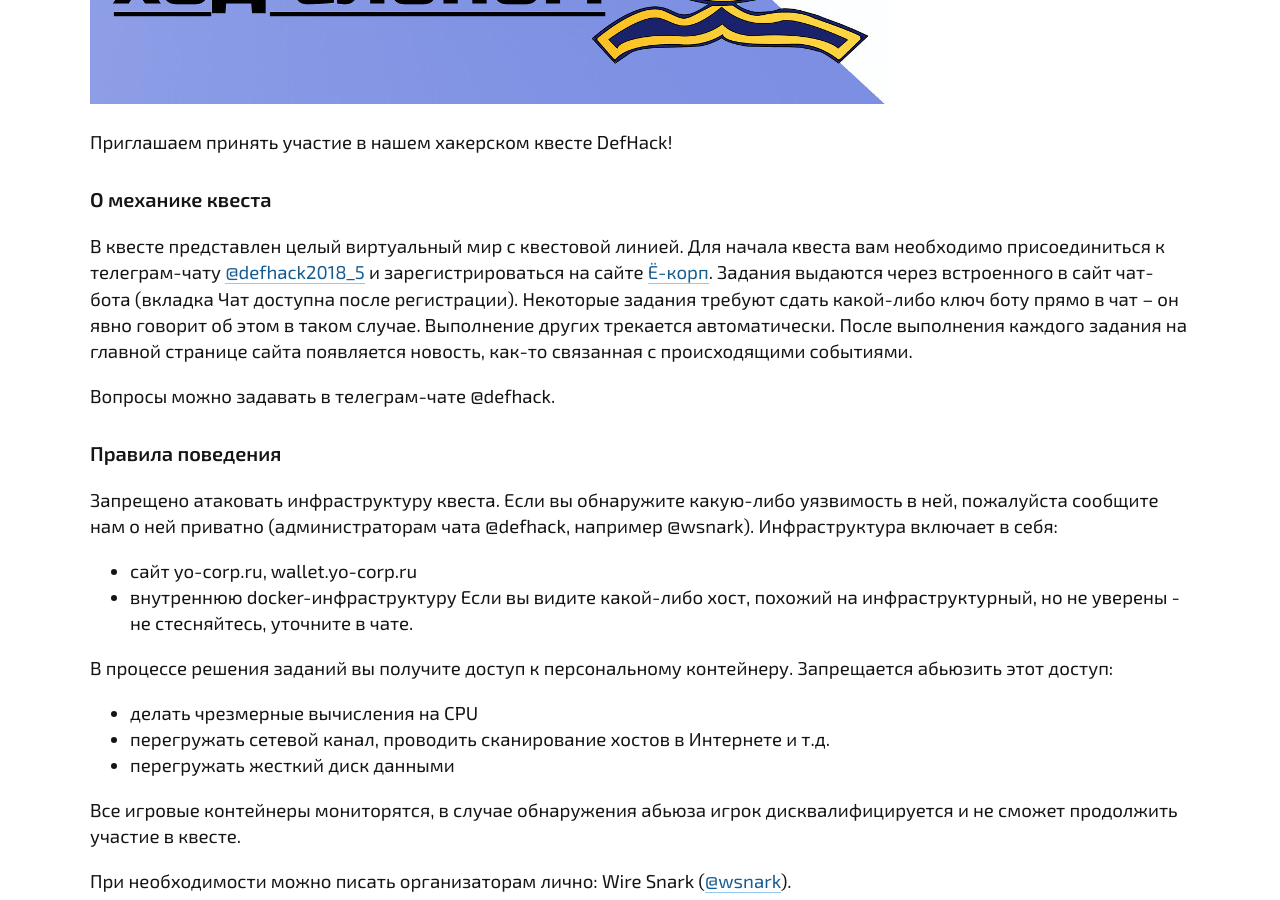
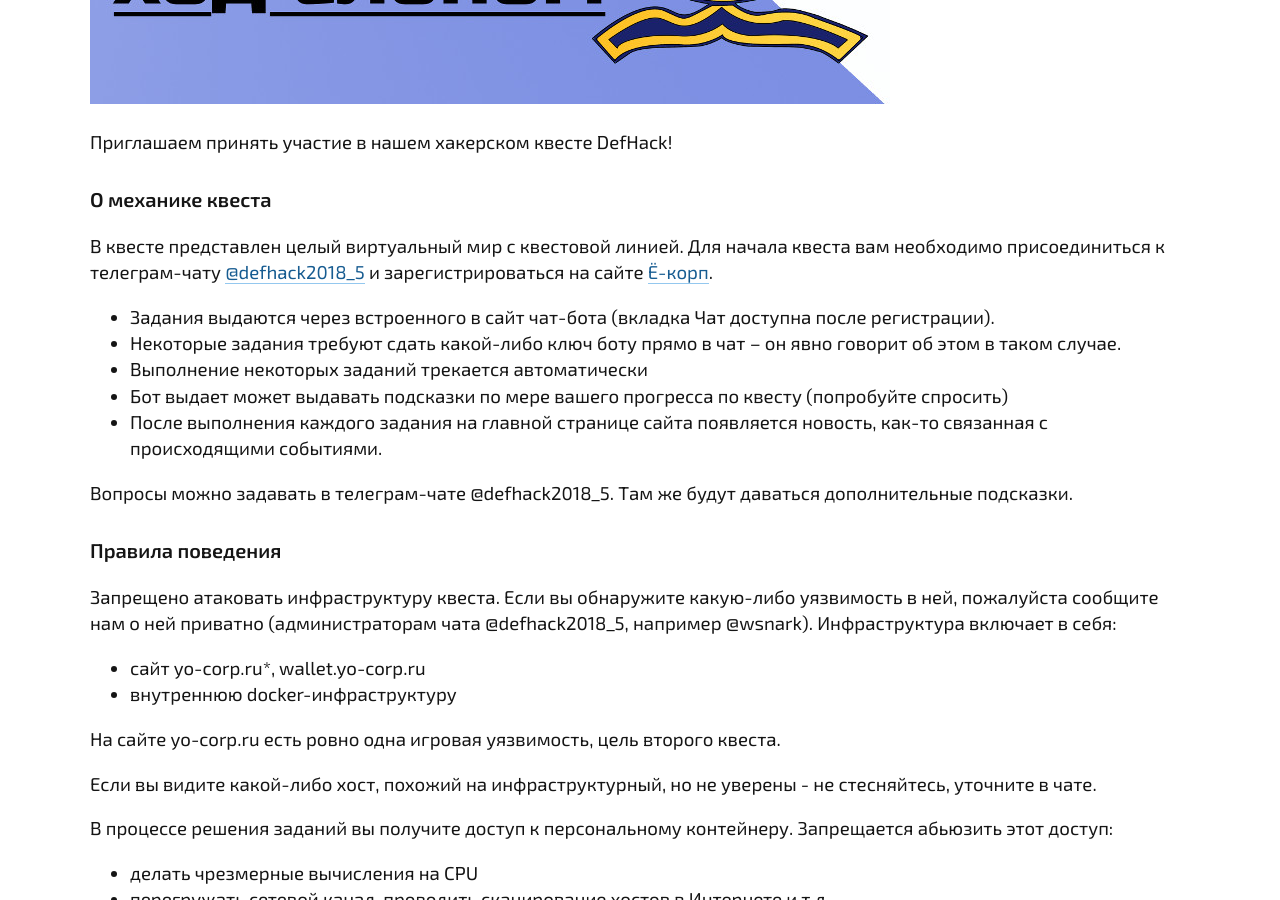
Before and after one commit to defcon-nn/defcon-nn.github.io, a Jekyll site: the page built from defhack.md, in a window 1280 px wide and 900 px high, scrolled down 1028 px. Built offline with Jekyll 4.4.1, drawn with Linux system fonts in a browser that asks for light colours.

Commit message:
More fixes

```diff
--- a/defhack.md
+++ b/defhack.md
@@ -12,19 +12,30 @@
 
 ## О механике квеста
 
-В квесте представлен целый виртуальный мир с квестовой линией. Для начала квеста вам необходимо присоединиться к телеграм-чату [@defhack2018_5](https://t.me/defhack2018_5) и зарегистрироваться на сайте [Ё-корп](https://yo-corp.ru). Задания выдаются через встроенного в сайт чат-бота (вкладка Чат доступна после регистрации). Некоторые задания требуют сдать какой-либо ключ боту прямо в чат -- он явно говорит об этом в таком случае. Выполнение других трекается автоматически. После выполнения каждого задания на главной странице сайта появляется новость, как-то связанная с происходящими событиями.
+В квесте представлен целый виртуальный мир с квестовой линией. Для начала квеста вам необходимо присоединиться к телеграм-чату [@defhack2018_5](https://t.me/defhack2018_5) и зарегистрироваться на сайте [Ё-корп](https://yo-corp.ru).
 
-Вопросы можно задавать в телеграм-чате @defhack.
+* Задания выдаются через встроенного в сайт чат-бота (вкладка Чат доступна после регистрации).
+* Некоторые задания требуют сдать какой-либо ключ боту прямо в чат -- он явно говорит об этом в таком случае.
+* Выполнение некоторых заданий трекается автоматически
+* Бот выдает может выдавать подсказки по мере вашего прогресса по квесту (попробуйте спросить)
+* После выполнения каждого задания на главной странице сайта появляется новость, как-то связанная с происходящими событиями.
+
+Вопросы можно задавать в телеграм-чате @defhack2018_5. Там же будут даваться дополнительные подсказки.
 
 ## Правила поведения
 
-Запрещено атаковать инфраструктуру квеста. Если вы обнаружите какую-либо уязвимость в ней, пожалуйста сообщите нам о ней приватно (администраторам чата @defhack, например @wsnark).
+Запрещено атаковать инфраструктуру квеста. Если вы обнаружите какую-либо уязвимость в ней, пожалуйста сообщите нам о ней приватно (администраторам чата @defhack2018_5, например @wsnark).
 Инфраструктура включает в себя:
-- сайт yo-corp.ru, wallet.yo-corp.ru
+
+- сайт yo-corp.ru*, wallet.yo-corp.ru
 - внутреннюю docker-инфраструктуру
+
+На сайте yo-corp.ru есть ровно одна игровая уязвимость, цель второго квеста.
+
 Если вы видите какой-либо хост, похожий на инфраструктурный, но не уверены - не стесняйтесь, уточните в чате.
 
 В процессе решения заданий вы получите доступ к персональному контейнеру. Запрещается абьюзить этот доступ:
+
 - делать чрезмерные вычисления на CPU
 - перегружать сетевой канал, проводить сканирование хостов в Интернете и т.д.
 - перегружать жесткий диск данными
```
